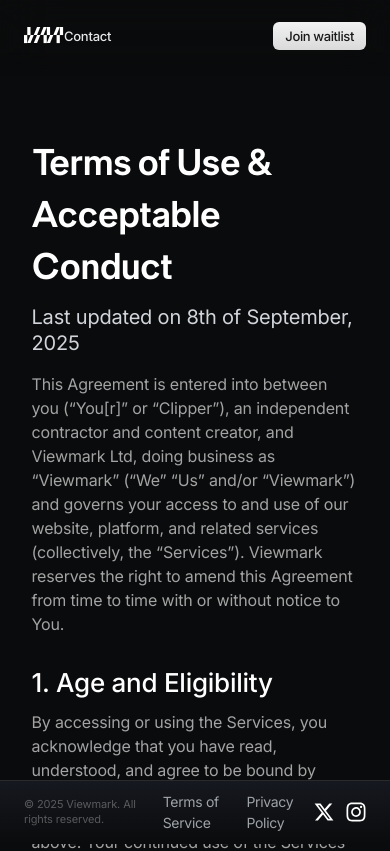
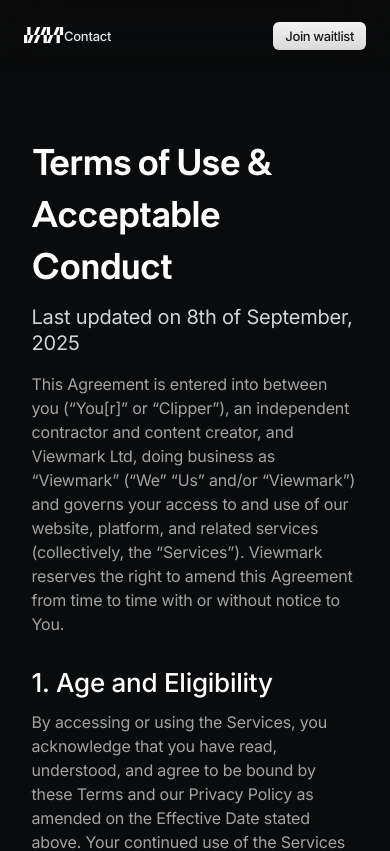
Before and after one commit to joe-whitehouse/viewmark-waitlist, a Next.js app: page /terms in a window 390 px wide. Shown: the top 851 px of the page. Built offline with nearby package versions, Linux system fonts and the light colour scheme.

Commit message:
Make mobile feel like one cohesive page with natural elastic bounce

```diff
--- a/app/globals.css
+++ b/app/globals.css
@@ -1557,27 +1557,28 @@
   }
 }
 
-/* Fix footer and background positioning on mobile */
+/* Fix mobile layout to feel like one cohesive page */
 @media (max-width: 768px) {
-  /* Fix background images to viewport so they don't scroll */
+  /* Constrain main container height to viewport */
+  .h-dvh {
+    min-height: 100dvh;
+    max-height: 100dvh;
+    overflow: hidden;
+    display: flex;
+    flex-direction: column;
+  }
+
+  /* Remove auto margin from footer so it doesn't push down */
+  .footer {
+    margin-top: 1rem !important;
+    flex-shrink: 0;
+  }
+
+  /* Clip background images at viewport bottom */
   .pointer-events-none.absolute {
-    position: fixed !important;
-  }
-
-  /* Fix footer to bottom of viewport, remove auto margin */
-  .footer {
-    margin-top: 0 !important;
-    position: fixed;
-    bottom: 0;
-    left: 0;
-    right: 0;
-    width: 100%;
-    z-index: 1002;
-  }
-
-  /* Add padding to main content so it doesn't get hidden behind footer */
-  .main-content {
-    padding-bottom: 5rem;
+    clip-path: inset(0 0 0 0);
+    max-height: 100dvh;
+    overflow: hidden;
   }
 }
 
```
